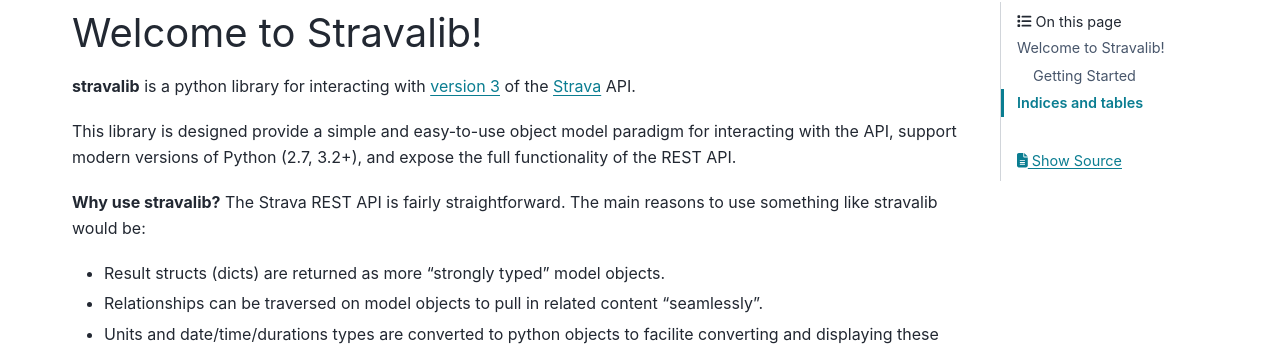
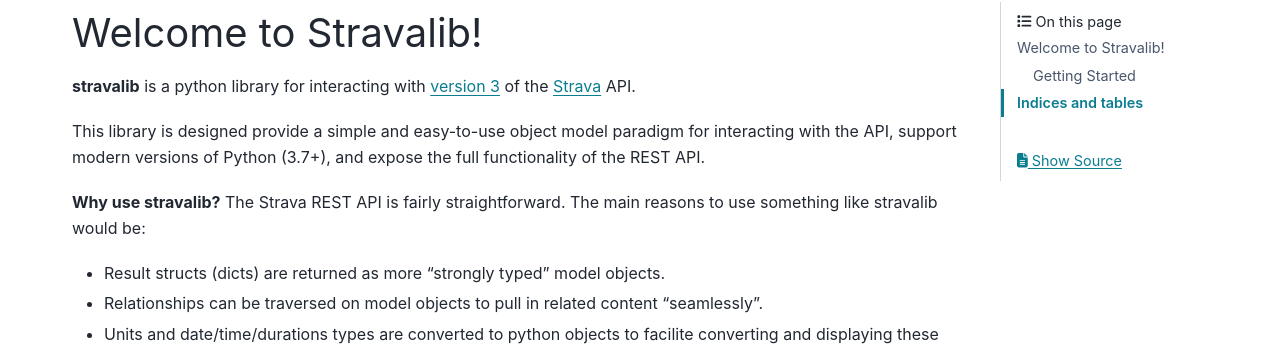
Before and after one commit to stravalib/stravalib, a Sphinx documentation site: the page built from docs/index.rst, in a window 1280 px wide and 1242 px high. Shown: the part 94-440 px from the top of the window. Built offline with Sphinx 7.4.7 and the PyData theme 0.15.4, drawn with Linux system fonts in a browser that asks for light colours; the version number could not be read and is left out.

```diff
--- a/docs/index.rst
+++ b/docs/index.rst
@@ -17,7 +17,7 @@ Welcome to Stravalib!
 `Strava <https://www.strava.com>`_  API.
 
 This library is designed provide a simple and easy-to-use object model paradigm for interacting
-with the API, support modern versions of Python (2.7, 3.2+), and expose the full functionality of the REST API.
+with the API, support modern versions of Python (3.7+), and expose the full functionality of the REST API.
 
 **Why use stravalib?**  The Strava REST API is fairly straightforward.  The main reasons to use something like
 stravalib would be:
```
Also changed, not shown: changelog.md (+1 -0 lines), .readthedocs.yml (added).
